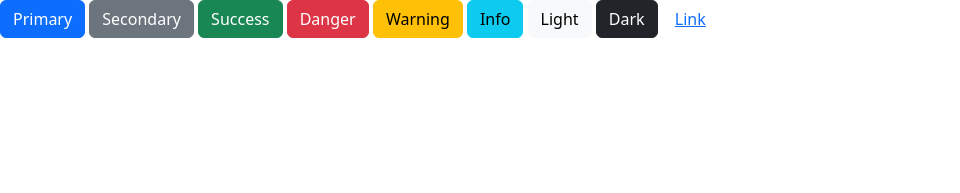
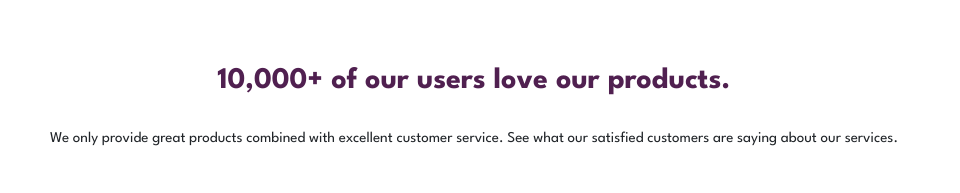
Before and after one commit to GR1807/Social-proof-section, a plain HTML site: page index.html in a window 1280 px wide. Shown: the whole page, without its empty margins (0-960 px from the left). Drawn offline with nearby package versions, Linux system fonts and the light colour scheme.

Commit message:
files save

```diff
--- a/index.html
+++ b/index.html
@@ -10,24 +10,23 @@
     <link href="https://cdn.jsdelivr.net/npm/bootstrap@5.2.2/dist/css/bootstrap.min.css" rel="stylesheet"
         integrity="sha384-Zenh87qX5JnK2Jl0vWa8Ck2rdkQ2Bzep5IDxbcnCeuOxjzrPF/et3URy9Bv1WTRi" crossorigin="anonymous">
     <!--Bootstrap code end-->
-    <link rel="stylesheet" href="/css/style.csss">
+
+    <link rel="preconnect" href="https://fonts.googleapis.com">
+    <link rel="preconnect" href="https://fonts.gstatic.com" crossorigin>
+    <link href="https://fonts.googleapis.com/css2?family=League+Spartan:wght@400;500;700&display=swap" rel="stylesheet">
+
+    <link rel="stylesheet" href="/css/style.css">
 </head>
 
 <body>
 
-    <button type="button" class="btn btn-primary">Primary</button>
-    <button type="button" class="btn btn-secondary">Secondary</button>
-    <button type="button" class="btn btn-success">Success</button>
-    <button type="button" class="btn btn-danger">Danger</button>
-    <button type="button" class="btn btn-warning">Warning</button>
-    <button type="button" class="btn btn-info">Info</button>
-    <button type="button" class="btn btn-light">Light</button>
-    <button type="button" class="btn btn-dark">Dark</button>
-
-    <button type="button" class="btn btn-link">Link</button>
-
-
-
+    <main class="py-5 px-3 d-flex">
+        <section class="header">
+            <h3 class="main-heading">10,000+ of our users love our products.</h3>
+            <p class="pt-5">We only provide great products combined with excellent customer service. See what our
+                satisfied customers are saying about our services.</p>
+        </section>
+    </main>
 
     <script src="https://cdn.jsdelivr.net/npm/@popperjs/core@2.11.6/dist/umd/popper.min.js"
         integrity="sha384-oBqDVmMz9ATKxIep9tiCxS/Z9fNfEXiDAYTujMAeBAsjFuCZSmKbSSUnQlmh/jp3"
--- a/style.scss
+++ b/style.scss
@@ -0,0 +1,32 @@
+:root {
+	--primary: hsl(300, 43%, 22%);
+	--secondary: hsl(333, 80%, 67%);
+	--first-neutral-color: hsl(303, 10%, 53%);
+	--second-neutral-color: hsl(300, 24%, 96%);
+	--third-neutral-color: hsl(0, 0%, 100%);
+	font-size: 10px;
+}
+* {
+	box-sizing: border-box;
+	margin: 0;
+	padding: 0;
+}
+body {
+	font-size: 1.5rem;
+	font-family: "League Spartan", sans-serif;
+}
+.header {
+	h3 {
+		font-size: 3rem;
+		font-weight: bold;
+		padding: 0 7rem;
+		margin-top: 4rem;
+		text-align: center;
+		line-height: 2.2rem;
+		color: (var(--primary));
+	}
+	p {
+		padding: 0 4rem;
+		text-align: center;
+	}
+}
```
Also changed, not shown: css/style.css, 1 other file.
